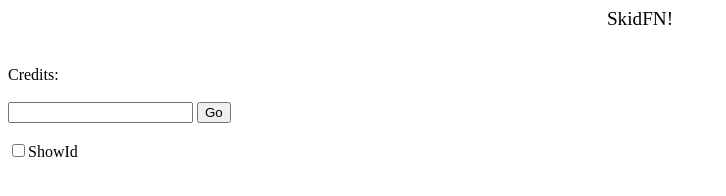
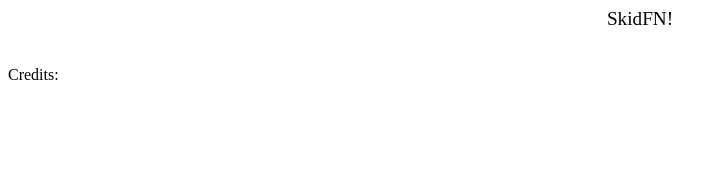
Before and after one commit to gamingblueshell-dev/skidfn, a plain HTML site: page index.html in a window 1280 px wide. Shown: the whole page, without its empty margins (0-726 px from the left). Drawn offline with Linux system fonts and the light colour scheme.

Commit message:
Update index.html

```diff
--- a/index.html
+++ b/index.html
@@ -6,10 +6,7 @@
 Credits:<br/><br/>
     <div id="skids">
         <form>
-            <input id="SkidFilter" type="search" name="skid" >
-            <button type="submit">Go</button>
             <br><br>
-            <input id="ShowIdthing" type="checkbox" name="ShowId">ShowId</input>
         </form>
 
         <noscript>You need javascript lol</noscript>
```
